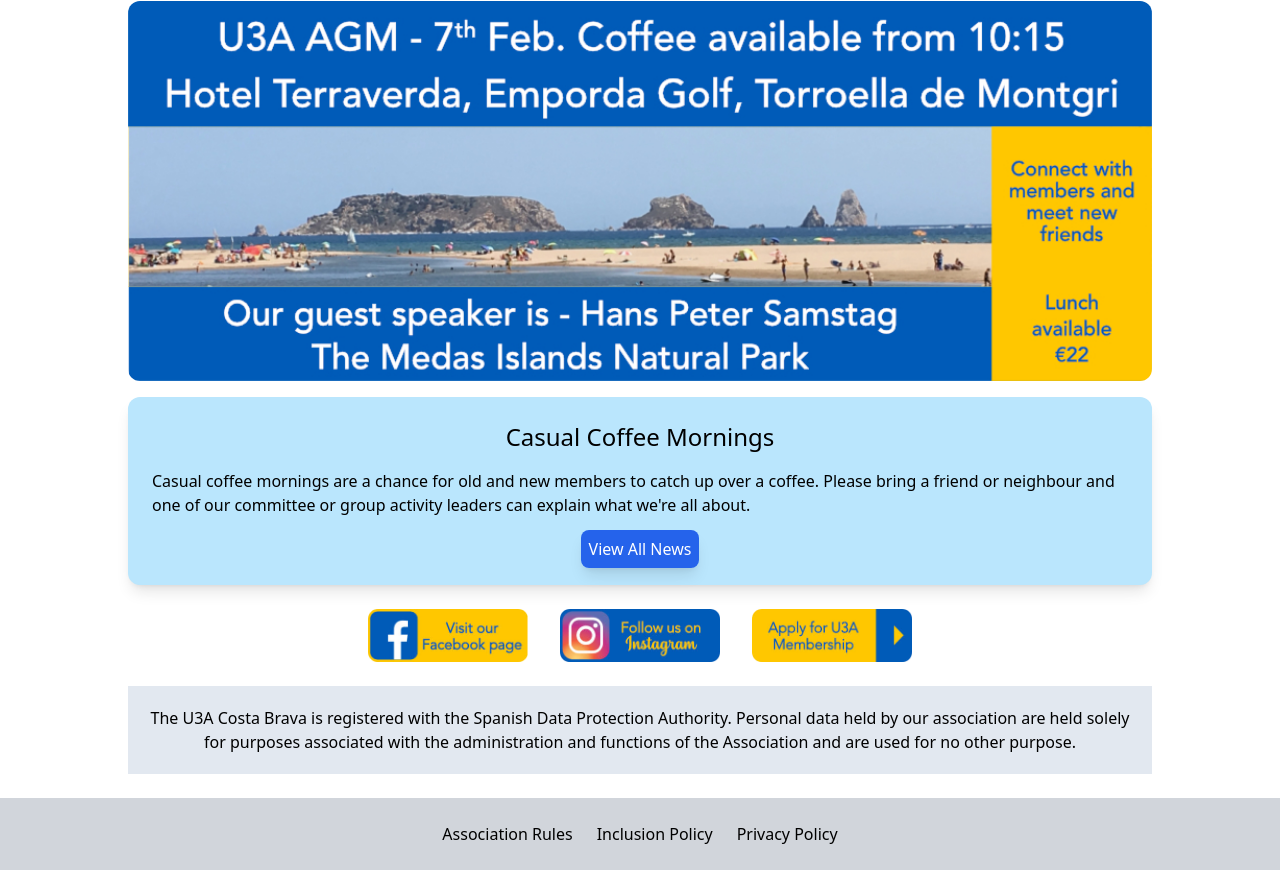
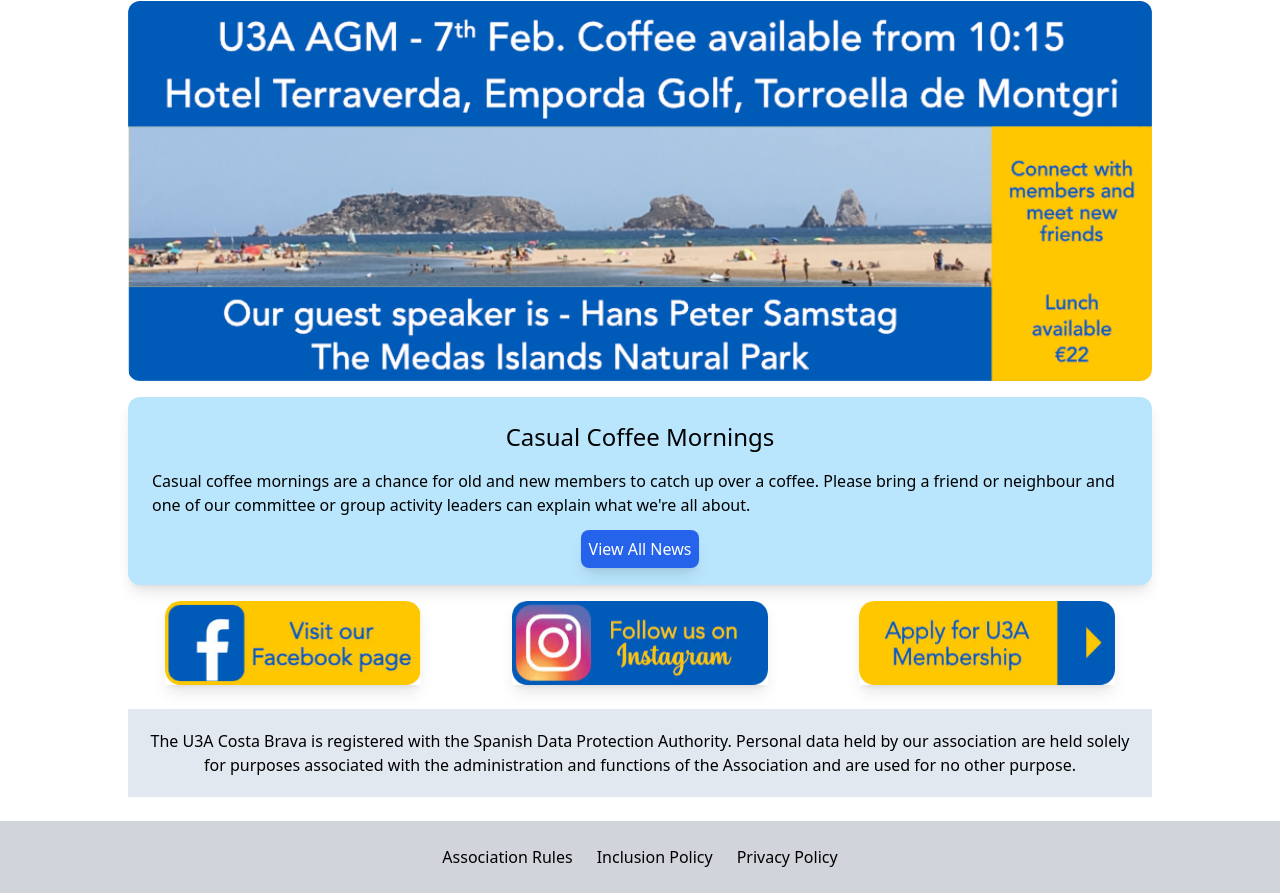
Before and after one commit to Spondycode/u3a, a website: page public/index.html in a window 1280 px wide. Shown: the part 953-1846 px from the top of the page. Before the commit the page ends 1823 px from the top, so only its background shows below. Drawn offline with Linux system fonts and the light colour scheme.

Commit message:
Refactor image layout and grid styles

```diff
--- a/public/index.html
+++ b/public/index.html
@@ -43,8 +43,8 @@
       <!-- end of Nav -->
       <main>
 
-        <header class=" bg-sky-200 m-6 p-6 mx-auto rounded-xl sm:w-4/5">
-          <img class="mx-auto md:w-4/5 max-w-6xl rounded-xl" src="images/Image.gif" id="image" alt="">
+        <header class=" m-6 p-6 mx-auto rounded-xl sm:w-4/5">
+          <img class="w-full mx-auto md:w-4/5 max-w-6xl rounded-xl" src="images/Image.gif" id="image" alt="">
         </header>
         <div><!-- Hero Section --></div>
         <div class="bg-slate-200 m-6 p-6 mx-auto rounded-xl sm:w-4/5">
@@ -93,11 +93,11 @@
             </p>
 
         </div>
-        <div class="flex w-40 gap-8 justify-center mx-auto m-6">
+        <div class="grid grid-cols-1 md:grid-cols-3 mx-auto gap-4 sm:w-4/5">
           <!-- Badges for facebook instagram and apply for membership -->
-          <img src="images/facebook.png" alt="Facebook" />
-          <img src="images/instagram.png" alt="Instagram" />
-          <img src="images/membership.png" alt="Apply to Join" />
+          <img class="mx-auto w-64 shadow-lg" src="images/facebook.png" alt="Facebook" />
+          <img class="mx-auto w-64 shadow-lg" src="images/instagram.png" alt="Instagram" />
+          <img class="mx-auto w-64 shadow-lg" src="images/membership.png" alt="Apply to Join" />
         </div>
         <div class="md:w-4/5 mx-auto text-center bg-slate-200 p-5 my-6">
           <p>
```
Also changed, not shown: public/styles.css.
